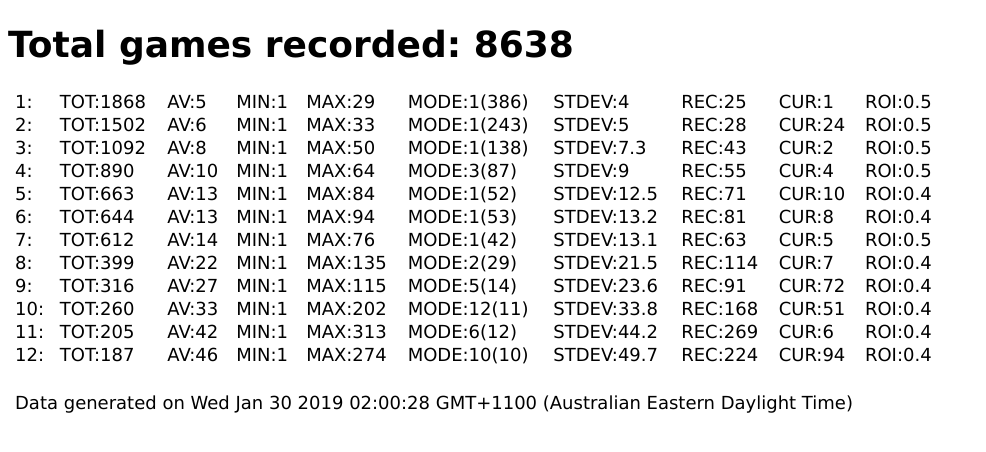
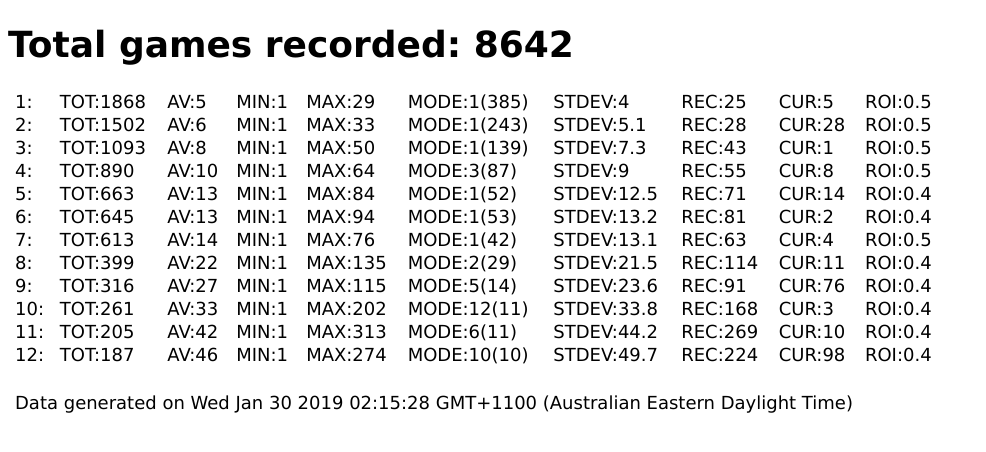
Before and after one commit to tenKinetic/tenKinetic.github.io, a plain HTML site: page ts/index.html in a window 1280 px wide. Shown: the whole page, without its empty margins (0-986 px from the left). Drawn offline with Linux system fonts and the light colour scheme.

Commit message:
Stats update

```diff
--- a/ts/index.html
+++ b/ts/index.html
@@ -11,7 +11,7 @@
     </style>
   </head>
   <body>
-    <h1>Total games recorded: 8638</h1>
+    <h1>Total games recorded: 8642</h1>
     <table><tbody>
       <tr>
     <td>1:</td>
@@ -19,10 +19,10 @@
     <td>AV:5</td>
     <td>MIN:1</td>
     <td>MAX:29</td>
-    <td>MODE:1(386)</td>
+    <td>MODE:1(385)</td>
     <td>STDEV:4</td>
     <td>REC:25</td>
-    <td>CUR:1</td>
+    <td>CUR:5</td>
     <td>ROI:0.5</td>
   </tr><tr>
     <td>2:</td>
@@ -31,20 +31,20 @@
     <td>MIN:1</td>
     <td>MAX:33</td>
     <td>MODE:1(243)</td>
-    <td>STDEV:5</td>
+    <td>STDEV:5.1</td>
     <td>REC:28</td>
-    <td>CUR:24</td>
+    <td>CUR:28</td>
     <td>ROI:0.5</td>
   </tr><tr>
     <td>3:</td>
-    <td>TOT:1092</td>
+    <td>TOT:1093</td>
     <td>AV:8</td>
     <td>MIN:1</td>
     <td>MAX:50</td>
-    <td>MODE:1(138)</td>
+    <td>MODE:1(139)</td>
     <td>STDEV:7.3</td>
     <td>REC:43</td>
-    <td>CUR:2</td>
+    <td>CUR:1</td>
     <td>ROI:0.5</td>
   </tr><tr>
     <td>4:</td>
@@ -55,7 +55,7 @@
     <td>MODE:3(87)</td>
     <td>STDEV:9</td>
     <td>REC:55</td>
-    <td>CUR:4</td>
+    <td>CUR:8</td>
     <td>ROI:0.5</td>
   </tr><tr>
     <td>5:</td>
@@ -66,29 +66,29 @@
     <td>MODE:1(52)</td>
     <td>STDEV:12.5</td>
     <td>REC:71</td>
-    <td>CUR:10</td>
+    <td>CUR:14</td>
     <td>ROI:0.4</td>
   </tr><tr>
     <td>6:</td>
-    <td>TOT:644</td>
+    <td>TOT:645</td>
     <td>AV:13</td>
     <td>MIN:1</td>
     <td>MAX:94</td>
     <td>MODE:1(53)</td>
     <td>STDEV:13.2</td>
     <td>REC:81</td>
-    <td>CUR:8</td>
+    <td>CUR:2</td>
     <td>ROI:0.4</td>
   </tr><tr>
     <td>7:</td>
-    <td>TOT:612</td>
+    <td>TOT:613</td>
     <td>AV:14</td>
     <td>MIN:1</td>
     <td>MAX:76</td>
     <td>MODE:1(42)</td>
     <td>STDEV:13.1</td>
     <td>REC:63</td>
-    <td>CUR:5</td>
+    <td>CUR:4</td>
     <td>ROI:0.5</td>
   </tr><tr>
     <td>8:</td>
@@ -99,7 +99,7 @@
     <td>MODE:2(29)</td>
     <td>STDEV:21.5</td>
     <td>REC:114</td>
-    <td>CUR:7</td>
+    <td>CUR:11</td>
     <td>ROI:0.4</td>
   </tr><tr>
     <td>9:</td>
@@ -110,18 +110,18 @@
     <td>MODE:5(14)</td>
     <td>STDEV:23.6</td>
     <td>REC:91</td>
-    <td>CUR:72</td>
+    <td>CUR:76</td>
     <td>ROI:0.4</td>
   </tr><tr>
     <td>10:</td>
-    <td>TOT:260</td>
+    <td>TOT:261</td>
     <td>AV:33</td>
     <td>MIN:1</td>
     <td>MAX:202</td>
     <td>MODE:12(11)</td>
     <td>STDEV:33.8</td>
     <td>REC:168</td>
-    <td>CUR:51</td>
+    <td>CUR:3</td>
     <td>ROI:0.4</td>
   </tr><tr>
     <td>11:</td>
@@ -129,10 +129,10 @@
     <td>AV:42</td>
     <td>MIN:1</td>
     <td>MAX:313</td>
-    <td>MODE:6(12)</td>
+    <td>MODE:6(11)</td>
     <td>STDEV:44.2</td>
     <td>REC:269</td>
-    <td>CUR:6</td>
+    <td>CUR:10</td>
     <td>ROI:0.4</td>
   </tr><tr>
     <td>12:</td>
@@ -143,11 +143,11 @@
     <td>MODE:10(10)</td>
     <td>STDEV:49.7</td>
     <td>REC:224</td>
-    <td>CUR:94</td>
+    <td>CUR:98</td>
     <td>ROI:0.4</td>
   </tr>
       <tr><td>&nbsp;</td><tr>
-      <tr><td colspan="9">Data generated on Wed Jan 30 2019 02:00:28 GMT+1100 (Australian Eastern Daylight Time)</td></tr>
+      <tr><td colspan="9">Data generated on Wed Jan 30 2019 02:15:28 GMT+1100 (Australian Eastern Daylight Time)</td></tr>
     </tbody></table>
   </body>
   </html>
```
